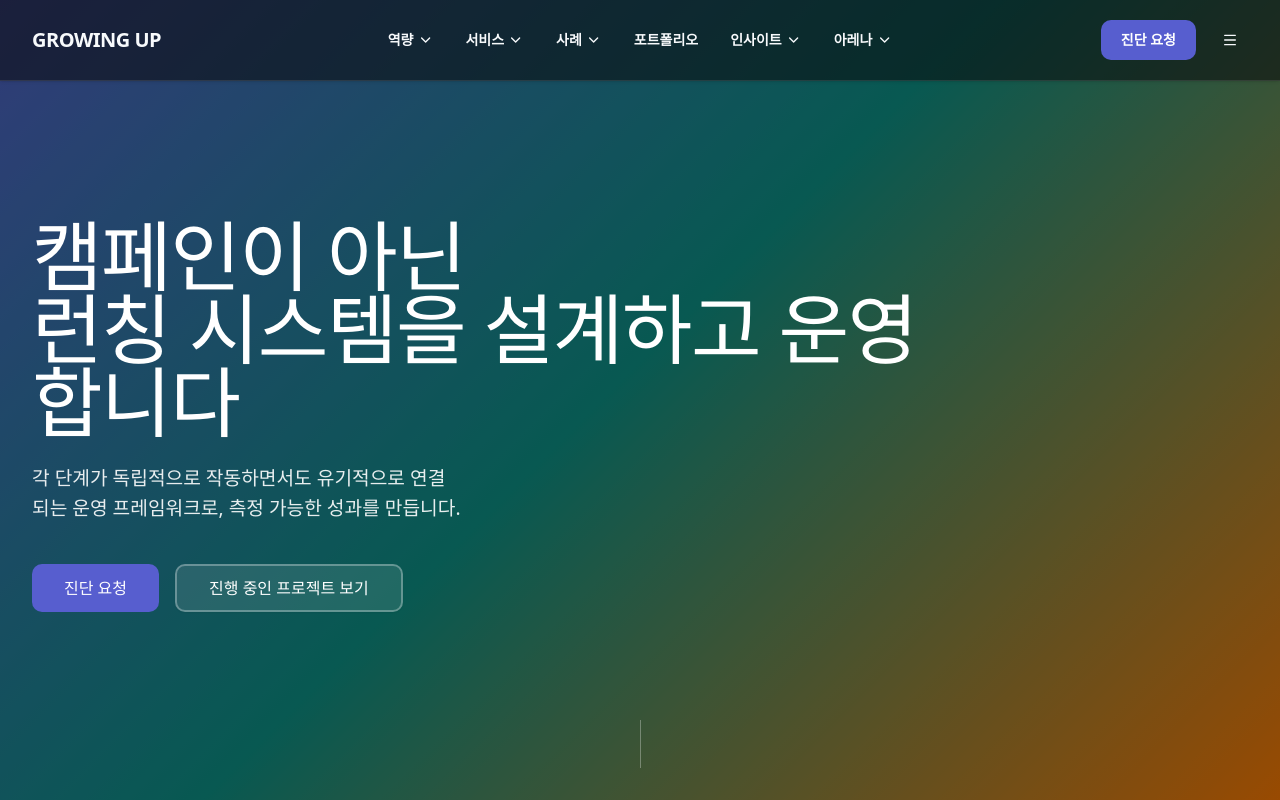
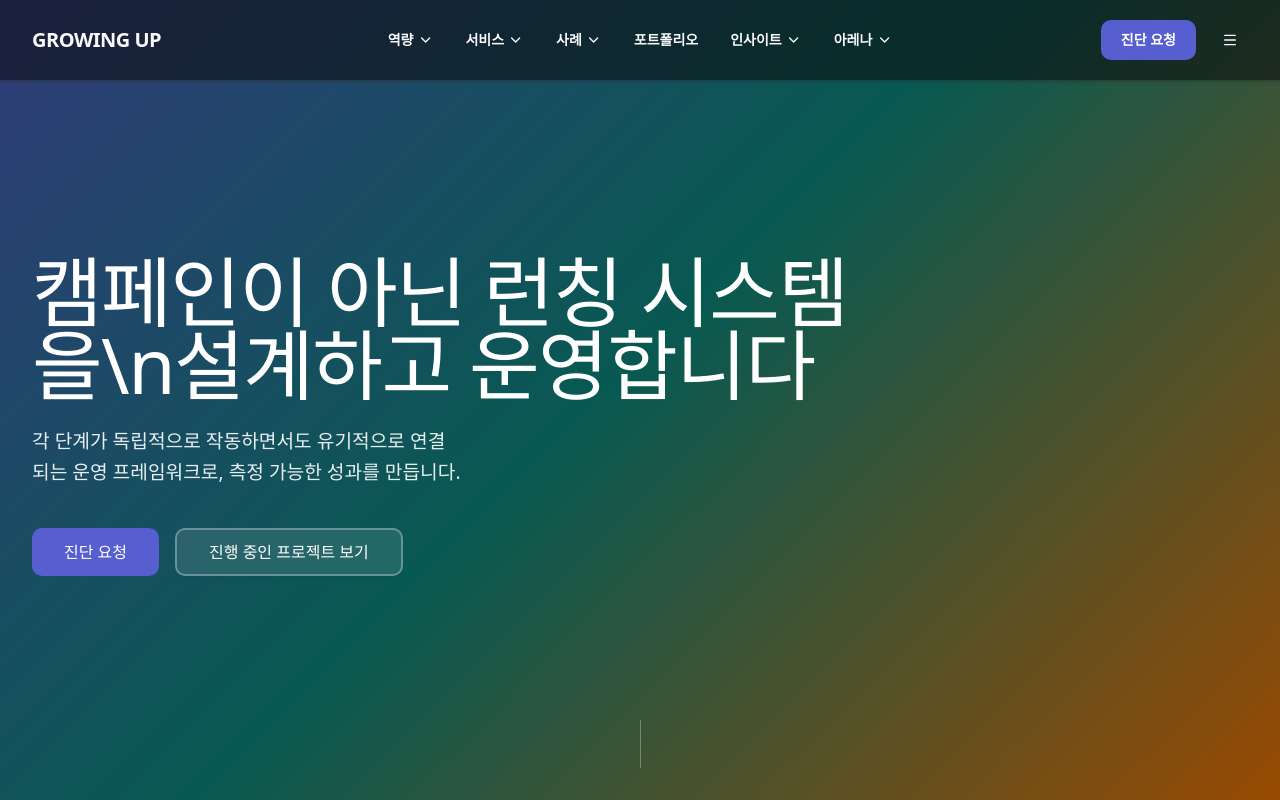
Before and after one commit to Haeseong-Kwon/growingup-homepage, a Next.js app: page /capabilities in a window 1280 px wide. Shown: the top 800 px of the page. Built offline with nearby package versions, Linux system fonts and the light colour scheme.

Commit message:
타이핑 효과 조정

```diff
--- a/src/app/(site)/capabilities/page.tsx
+++ b/src/app/(site)/capabilities/page.tsx
@@ -245,8 +245,7 @@ export default function CapabilitiesPage() {
     <div className="w-full overflow-x-clip">
       {/* Hero */}
       <VideoHero
-        title="캠페인이 아닌
-런칭 시스템을 설계하고 운영합니다"
+        title="캠페인이 아닌 런칭 시스템을\n설계하고 운영합니다"
         subtitle="각 단계가 독립적으로 작동하면서도 유기적으로 연결되는 운영 프레임워크로, 측정 가능한 성과를 만듭니다."
         primaryCta={{
           label: "진단 요청",
--- a/src/app/(site)/page.tsx
+++ b/src/app/(site)/page.tsx
@@ -148,8 +148,7 @@ export default function HomePage() {
     <>
       {/* [0] Video Hero - brand palette */}
       <VideoHero
-        title="런칭을 기획서가 아닌
-매출과 데이터로 증명합니다"
+        title="런칭을 기획서가 아닌 매출과 데이터로\n증명합니다"
         subtitle="데이터 기반의 정확한 진단으로 비즈니스의 본질적인 성장을 만듭니다."
         primaryCta={{
           label: "진행 중인 프로젝트 보기",
--- a/src/components/hero/video-hero.tsx
+++ b/src/components/hero/video-hero.tsx
@@ -110,13 +110,12 @@ export function VideoHero({
           <div className="max-w-4xl">
             {/* Title with Typing Effect */}
             <h1
-              className="text-white font-medium tracking-tight mb-6 text-balance"
+              className="text-white font-medium tracking-tight mb-6 text-balance whitespace-pre-line leading-tight"
               style={{
                 fontSize: "clamp(2.5rem, 6vw, 5.5rem)",
                 lineHeight: "0.95",
                 letterSpacing: "-0.02em",
                 minHeight: "1em",
-                whiteSpace: "pre-line",
               }}
             >
               {typedTitle}
```
